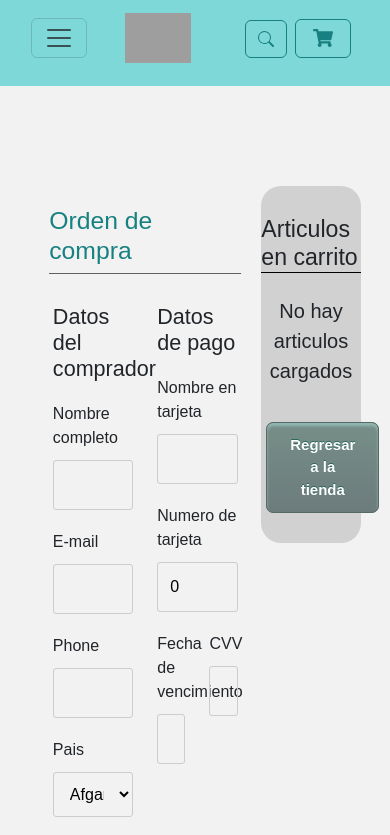
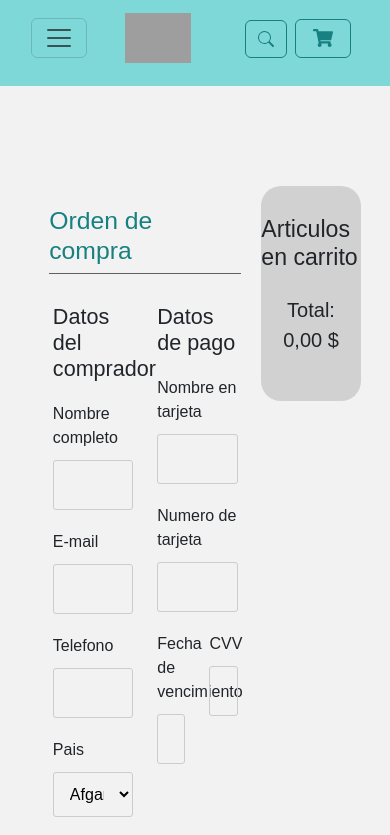
Before and after one commit to LucasEzequielBecerra/ArtAir, a React (Vite) app: page /checkout in a window 390 px wide. Shown: the top 835 px of the page. Built offline with nearby package versions, Linux system fonts and the light colour scheme; grey boxes are pictures that could not be loaded.

Commit message:
termine la validacion de name, email y phone

```diff
--- a/src/Routes/CartCheckout/CheckoutCart.jsx
+++ b/src/Routes/CartCheckout/CheckoutCart.jsx
@@ -7,20 +7,22 @@ import CheckoutForm from './CheckoutForm'
 function CheckoutCart( ) {
     const navigateTo = useNavigate()
 
-    async function handleCheckout(userData, paymentData, cart, totalPrice) {
+    async function handleCheckout(userData, cart, totalPrice) {
         const orderData = {
-            buyer: {userData,paymentData},
+            buyer: userData,
             items: cart,
             total: totalPrice,
             timestamp: new Date(),
         }
+        console.log(orderData)
         const id = await createOrder(orderData)
 
-        // navigateTo(`/checkout/${id}`)
+
+        navigateTo(`/`)
     }
 
     return (
-        <div><CheckoutForm onSubmit={handleCheckout }/></div>
+        <div><CheckoutForm onSubmitData={handleCheckout }/></div>
     )
 }
 
--- a/src/Routes/CartCheckout/CheckoutForm.jsx
+++ b/src/Routes/CartCheckout/CheckoutForm.jsx
@@ -1,15 +1,28 @@
-import React, { useContext, useEffect, useState } from 'react'
+import React, { useContext, useState } from 'react'
 import { Link } from 'react-router-dom';
 import Swal from 'sweetalert2';
 import cartContext from '../../context/cartContext';
+import { clearForm, validateForm, totalPrice } from './functionsForm';
 import './Style.css'
 
 
 
 function CheckoutForm(props) {
 
-    const { cart } = useContext(cartContext)
+    const { cart, clearCart } = useContext(cartContext)
 
+    const [errors, setErrors] = useState({})
+    const [userData, setUserData] = useState(
+        {
+            fullName: "",
+            email: "",
+            phone: "",
+            country: "",
+            targetName: "",
+            numberCard: "",
+            expDate: "",
+            cvv: "",
+        });
 
 
     const mostrarAlerta = () => {
@@ -24,7 +37,7 @@ function CheckoutForm(props) {
 
         }).then(response => {
             if (response.isConfirmed) {
-                submitData(cart, totalPrice())
+                submitData(cart, totalPrice(cart))
                 Swal.fire({
                     icon: "success",
                     title: "Compra realizada",
@@ -34,73 +47,28 @@ function CheckoutForm(props) {
 
                 })
             } else {
-                // clearForm()
+                clearForm(setUserData)
             }
         })
     }
 
-    const [userData, setUserData] = useState({
+    function handleChange(evt) {
+        const { value, name } = evt.target;
 
-        fullName: "",
-        email: "",
-        phone: "",
-        country: ""
-    });
+        const newuserData = { ...userData }
+        newuserData[name] = value;
+        setUserData(newuserData)
+        setErrors(validateForm(newuserData))
+    }
 
-    const [paymentData, setPaymentData] = useState({
+    function submitData(cart, totalPrice) {
 
-        targetName: "",
-        numberCard: 0,
-        expDate: 0,
-        cvv: 0,
-    })
+        props.onSubmitData(userData, cart, totalPrice)
+        clearCart()
 
-    console.log(userData)
+    }
 
 
-    function handleChange(evt) {
-        const {value, name} = evt.target;
-
-        const newUserData = { ...userData }
-        newUserData[name] = value;
-        setUserData(newUserData)
-
-        const newPaymentData = { ...paymentData }
-        newPaymentData[name] = value;
-        setPaymentData(newPaymentData)
-    }
-
-    // function clearForm() {
-    //     setOrderData({
-    //         userData:
-    //         {
-    //             name: "",
-    //             email: "",
-    //             phone: "",
-    //             country: ""
-    //         },
-    //         paymentData:
-    //         {
-    //             name: "",
-    //             number: 0,
-    //             expDate: 0,
-    //             cvv: 0,
-    //         }
-    //     });
-    // }
-
-    function submitData(cart, totalPrice) {
-        props.onSubmit({userData}, {paymentData}, cart, totalPrice)
-    }
-
-    const totalPrice = () => {
-        let finalPrice = 0;
-
-        cart.forEach((prod) => {
-            finalPrice += prod.quantity * prod.price
-        })
-        return finalPrice.toFixed(2)
-    }
 
     return (
         <div className='container-form-checkout'>
@@ -118,6 +86,7 @@ function CheckoutForm(props) {
                                 value={userData.fullName}
                                 name="fullName"
                                 required onChange={handleChange} />
+                            {errors.fullName && <p className='errors-msg'>{errors.fullName}</p>}
                             <label >E-mail</label>
                             <input
                                 value={userData.email}
@@ -125,17 +94,19 @@ function CheckoutForm(props) {
                                 type="email"
                                 required
                                 onChange={handleChange} />
-                            <label >Phone   </label>
+                            {errors.email && <p className='errors-msg'>{errors.email}</p>}
+                            <label>Telefono</label>
                             <input
                                 value={userData.phone}
                                 name="phone"
                                 type="text"
                                 required
                                 onChange={handleChange} />
+                            {errors.phone && <p className='errors-msg'>{errors.phone}</p>}
 
                             <form>
                                 <label >Pais</label>
-                                <select  value={userData.country} required onChange={handleChange} name="country">
+                                <select value={userData.country} required onChange={handleChange} name="country">
                                     <option value="Afganistán">Afganistán</option>
                                     <option value="Albania">Albania</option>
                                     <option value="Alemania">Alemania</option>
@@ -339,13 +310,13 @@ function CheckoutForm(props) {
                             <label > Nombre en tarjeta </label>
                             <input
                                 type="text "
-                                value={paymentData.targetName}
+                                value={userData.targetName}
                                 name="targetName"
                                 required onChange={handleChange} />
                             <label > Numero de tarjeta </label>
                             <input
                                 type="number"
-                                value={paymentData.numberCard}
+                                value={userData.numberCard}
                                 name="numberCard"
                                 required onChange={handleChange} />
                             <div className='row'>
@@ -353,7 +324,7 @@ function CheckoutForm(props) {
                                     <label > Fecha de vencimiento </label>
                                     <input
                                         type="number"
-                                        value={paymentData.expDate}
+                                        value={userData.expDate}
                                         name="expDate"
                                         required onChange={handleChange} />
                                 </div>
@@ -361,7 +332,7 @@ function CheckoutForm(props) {
                                     <label > CVV </label>
                                     <input
                                         type="number"
-                                        value={paymentData.cvv}
+                                        value={userData.cvv}
                                         name="cvv"
                                         required onChange={handleChange} />
                                 </div>
@@ -371,14 +342,14 @@ function CheckoutForm(props) {
                         </div>
                     </div>
                     <div className='btn-confirm-container'>
-                        <button className={totalPrice() < 1 || userData.fullName === '' ? 'disabled btn-confirm' : 'btn-confirm '}  disabled={totalPrice() < 1 || userData.fullName=== '' && true } onClick={() => mostrarAlerta()}>Continuar</button>
+                        <button className={Object.keys(errors).length > 0 || userData.fullName === "" ? 'disabled btn-confirm' :  'btn-confirm '} disabled={Object.keys(errors).length > 0 || userData.fullName === "" && true} onClick={() => mostrarAlerta()}>Continuar</button>
                     </div>
 
                 </div>
             </div>
             <div className='purchase-summary-container'>
                 <div className='purchase-summary'>
-                    <h3 style={{ 'borderBottom': 'solid 1px #000' }}> Articulos en carrito </h3>
+                    <h3 style={{ 'buserBottom': 'solid 1px #000' }}> Articulos en carrito </h3>
                     <ul>
                         {cart.map((prod) => <li className='purchase-detail' style={{ listStyle: 'none' }} key={prod.id}>
                             <div className='detail'>
@@ -386,16 +357,16 @@ function CheckoutForm(props) {
                                 <p>Cantidad:{prod.quantity}</p>
                             </div>
                             <div className='subtotal-detail'>
-                                <p>{prod.price}</p>
+                                <p>{new Intl.NumberFormat('de-DE', { style: 'currency', currency: 'USD' }).format(prod.price.toFixed(2))}</p>
                             </div>
                         </li>)}
                     </ul>
-                    <div style={{borderTop: totalPrice() < 1 ? 'none':'solid 2px #6e6e6e'}} className='total-detail' >
-                        <div>{totalPrice() < 1 ?
+                    <div style={{ buserTop: totalPrice(cart) < 1 ? 'none' : 'solid 2px #6e6e6e' }} className='total-detail' >
+                        <div>{totalPrice(cart) < 1 ?
                             <div style={{ textAlign: 'center' }}>
                                 <p>No hay articulos cargados </p> <Link to='/'> <button className='back-to-commerce-btn'>Regresar a la tienda</button></Link>
                             </div>
-                            : <p>Total: {totalPrice()}</p>}
+                            : <p>Total: {totalPrice(cart)}</p>}
 
                         </div>
                     </div>
@@ -404,6 +375,7 @@ function CheckoutForm(props) {
             </div>
         </div>
     )
+
 }
 
 
--- a/src/Routes/CartCheckout/Style.css
+++ b/src/Routes/CartCheckout/Style.css
@@ -13,6 +13,7 @@
     display: flex;
     align-items: center;
     flex-direction: column;
+    min-height: 850px;
 }
 
 .container-title{
@@ -59,6 +60,12 @@ select{
     padding: 12px;
     border: 1px solid #ccc;
     border-radius: 3px;
+}
+
+.errors-msg{
+    color: red;
+    font-size: 12px;
+    font-weight: bold;
 }
 
 .exp-cvv{
--- /dev/null
+++ b/src/Routes/CartCheckout/functionsForm.js
@@ -0,0 +1,52 @@
+
+
+export function clearForm(setUserData) {
+    setUserData(
+        {
+            fullName: "",
+            email: "",
+            phone: "",
+            country: "",
+            targetName: "",
+            numberCard: "",
+            expDate: "",
+            cvv: "",
+        },
+
+    );
+}
+
+export function validateForm(form) {
+    let errors = {}
+    let regName = /^[A-Za-zÑñÁáÉéÍíÓóÚúÜü\s]+$/
+    let regEmail = /^\w+([\.-]?\w+)*@\w+([\.-]?\w+)*(\.\w{2,3})+$/
+    let regPhone = /^\d+$/
+
+    if (!form.fullName.trim()) {
+        errors.fullName = "El campo 'Nombre' es requerido"
+    } else if (!regName.test(form.fullName.trim())) {
+        errors.fullName = "El campo 'Nombre' solo acepta letras y espacios"
+    }
+    if (!form.email.trim()) {
+        errors.email = "El campo 'Email' es requerido"
+    } else if (!regEmail.test(form.email.trim())) {
+        errors.email = "El campo 'Email' debe llevar arroba y caracteres permitidos"
+    }
+    if (!form.phone.trim()) {
+        errors.phone = "El campo 'Telefono' es requerido"
+    } else if (!regPhone.test(form.phone.trim())) {
+        errors.phone = "El campo 'Telefono' solo acepta numeros"
+    }
+
+    return errors
+}
+
+export const totalPrice = (cart) => {
+    let finalPrice = 0;
+
+    cart.forEach((prod) => {
+        finalPrice += prod.quantity * prod.price
+    })
+
+    return new Intl.NumberFormat('de-DE', { style: 'currency', currency: 'USD' }).format(finalPrice.toFixed(2))
+}
--- a/src/Routes/CartContainer/CartContainer.jsx
+++ b/src/Routes/CartContainer/CartContainer.jsx
@@ -1,6 +1,7 @@
 import React, { useContext, useEffect, useState } from 'react'
 import { Link } from 'react-router-dom'
 import cartContext from '../../context/cartContext'
+import { totalPrice } from '../CartCheckout/functionsForm'
 import Cart from './Cart'
 import './Style.css'
 
@@ -14,15 +15,6 @@ const CartContainer = () => {
     const { removeItem, clearCart } = useContext(cartContext)
 
 
-
-    function totalPrice() {
-        let finalPrice = 0;
-
-        cart.forEach((prod) => {
-            finalPrice += prod.quantity * prod.price
-        })
-        return finalPrice
-    }
 
 
     return (
@@ -56,7 +48,7 @@ const CartContainer = () => {
 
                             <div className='subtotal'>
                                 <span className='subtotal-title'>Subtotal</span>
-                                <span className='subtotal-number'>{new Intl.NumberFormat('de-DE', { style: 'currency', currency: 'USD' }).format(totalPrice().toFixed(2))}</span>
+                                <span className='subtotal-number'>{totalPrice(cart)}</span>
                             </div>
                             <div className='finalize-purchase'> <Link to='/checkout' className='btn-purchase'>Finalizar Compra</Link> </div>
                             <Link to='/' className='keep-buying'> Seguir comprando </Link>
--- a/src/services/firestore.jsx
+++ b/src/services/firestore.jsx
@@ -67,9 +67,6 @@ export async function getSingleProductFromDataBase(idItem) {
 
 export async function createOrder(orderData) {
     const collectionRef = collection(db, "orders");
-
-    console.log(orderData);
-
     const response = await addDoc(collectionRef, orderData);
     console.log("Orden creada correctamente", response.id);
 
```
